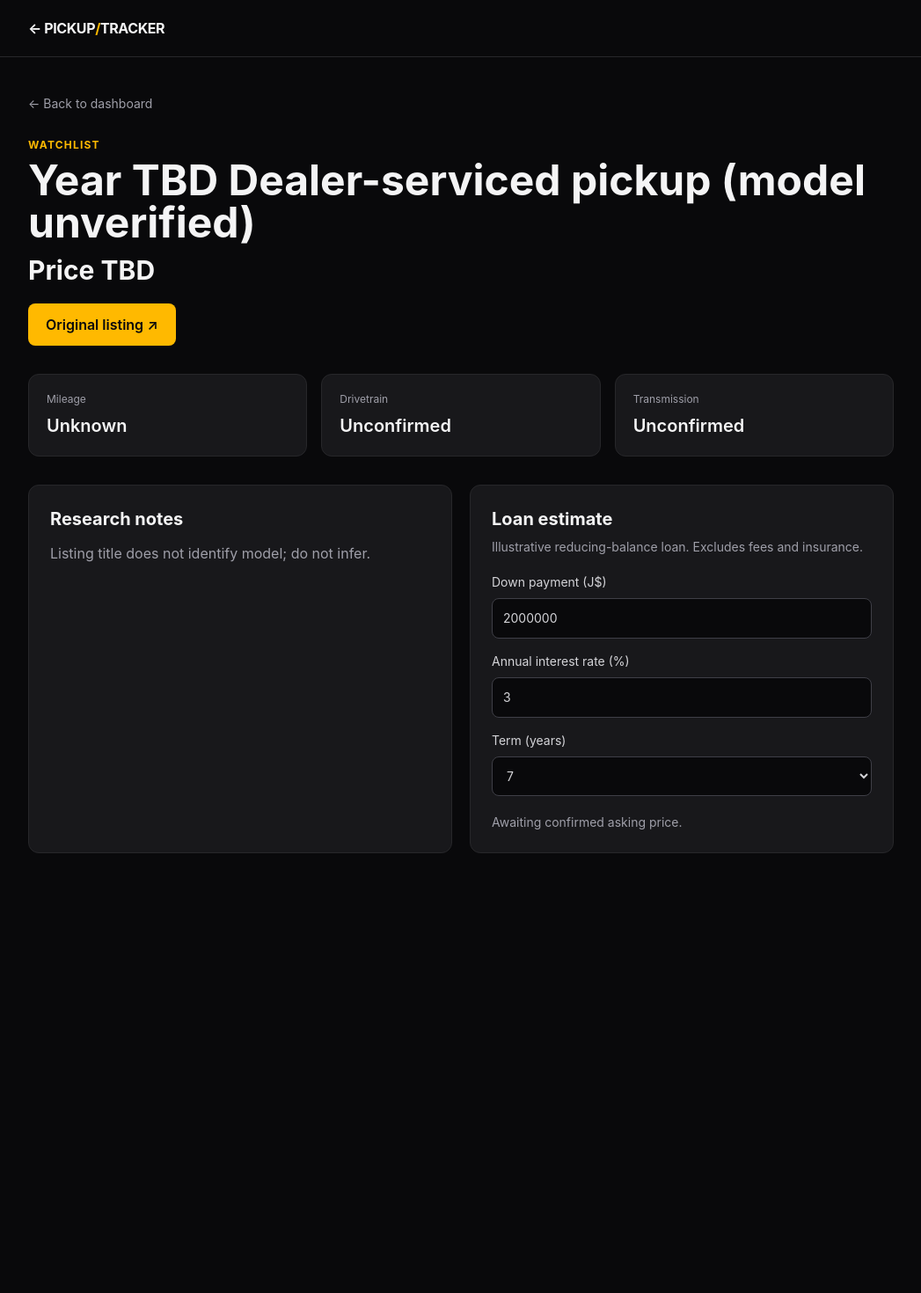
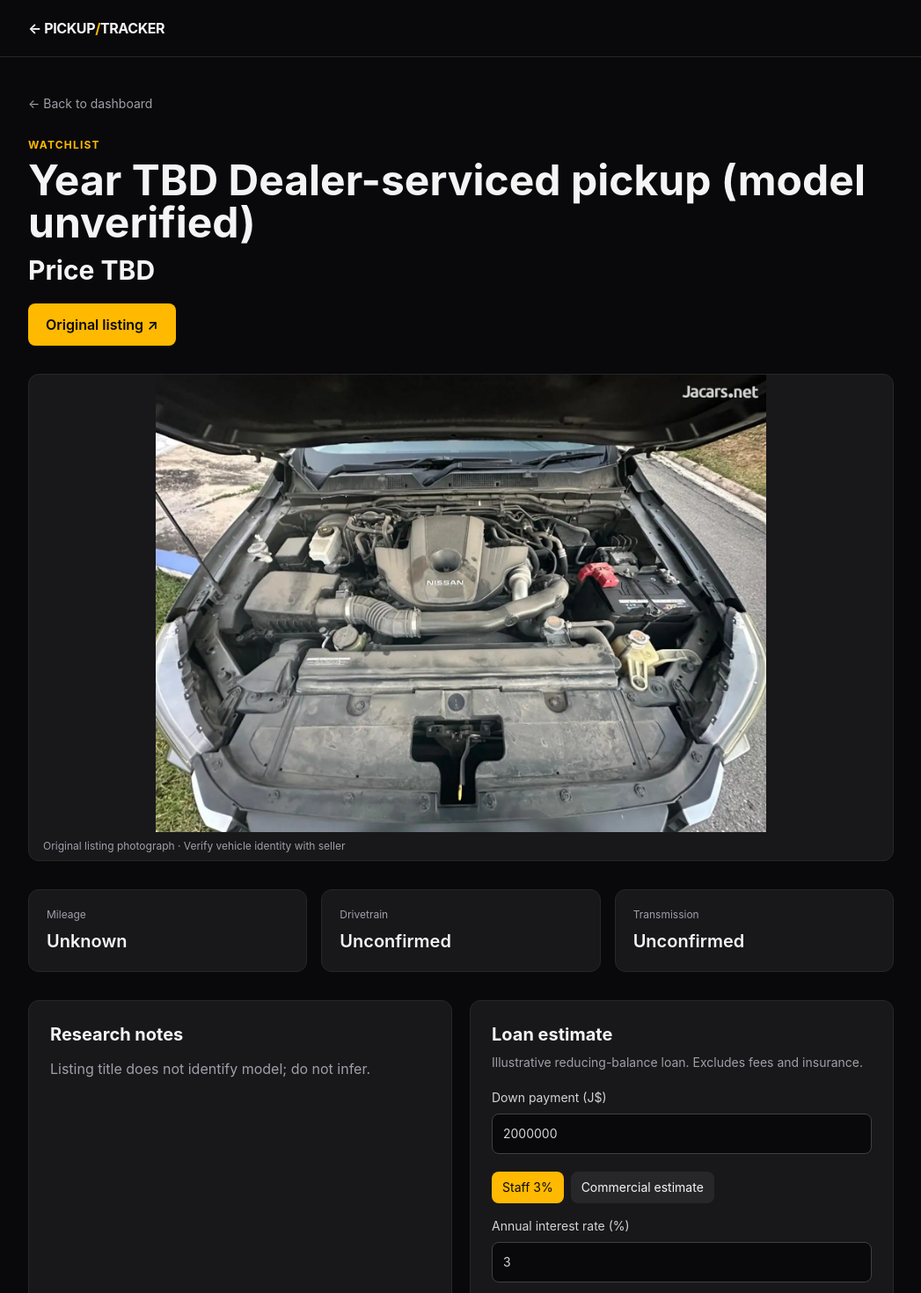
Before and after one commit to RowAtk/pickup-tracker, a SvelteKit app: page /vehicles/dealer-serviced-2529403 in a window 1280 px wide. Shown: the top 1470 px of the page at 88% size, without its empty margins (116-1163 px from the left). Before the commit the page ends 1010 px from the top, so only its background shows below. Built offline with nearby package versions, Linux system fonts and the light colour scheme.

Commit message:
Show cached vehicle photos on detail pages and compare staff versus commercial loan scenarios

```diff
--- a/src/routes/vehicles/[id]/+page.svelte
+++ b/src/routes/vehicles/[id]/+page.svelte
@@ -1,11 +1,14 @@
 <script lang="ts">
   import { page } from '$app/state';
   import { vehicles } from '$lib/data/vehicles';
+  import { vehicleImages } from '$lib/data/vehicle-images';
   let vehicle = $derived(vehicles.find(v => v.id === page.params.id));
   let deposit = $state(2000000);
+  let rateScenario = $state<'staff' | 'commercial'>('staff');
   let annualRate = $state(3);
   let years = $state(7);
   let financed = $derived(Math.max(0, (vehicle?.priceJmd ?? 0) - deposit));
+  let image = $derived(vehicle ? vehicleImages[vehicle.id] : undefined);
   let monthly = $derived(financed === 0 ? 0 : annualRate === 0 ? financed / (years * 12) : financed * (annualRate / 1200) / (1 - Math.pow(1 + annualRate / 1200, -years * 12)));
   const money = (n: number) => 'J$' + Math.round(n).toLocaleString('en-JM');
 </script>
@@ -19,6 +22,12 @@
       <div><p class="mb-2 text-xs font-bold uppercase tracking-widest text-amber-400">{vehicle.status}{vehicle.rank ? ' · Rank #' + vehicle.rank : ''}</p><h1 class="text-3xl font-bold sm:text-5xl">{vehicle.year || 'Year TBD'} {vehicle.title}</h1><p class="mt-3 text-3xl font-bold">{vehicle.priceJmd ? money(vehicle.priceJmd) : 'Price TBD'}</p></div>
       {#if vehicle.listingUrl}<a href={vehicle.listingUrl} target="_blank" rel="noopener noreferrer" class="rounded-lg bg-amber-400 px-5 py-3 font-semibold text-zinc-950">Original listing ↗</a>{/if}
     </div>
+    {#if image?.cover}
+      <figure class="mt-8 overflow-hidden rounded-xl border border-zinc-800 bg-zinc-900">
+        <img src={image.cover} alt={`Listing photograph of ${vehicle.year} ${vehicle.title}`} class="max-h-[520px] w-full object-contain" />
+        <figcaption class="px-4 py-2 text-xs text-zinc-400">Original listing photograph · Verify vehicle identity with seller</figcaption>
+      </figure>
+    {/if}
     <div class="mt-8 grid gap-4 sm:grid-cols-3">
       <div class="rounded-xl border border-zinc-800 bg-zinc-900 p-5"><p class="text-xs text-zinc-400">Mileage</p><p class="mt-2 text-xl font-semibold">{vehicle.mileageKm ? vehicle.mileageKm.toLocaleString() + ' km' : 'Unknown'}</p></div>
       <div class="rounded-xl border border-zinc-800 bg-zinc-900 p-5"><p class="text-xs text-zinc-400">Drivetrain</p><p class="mt-2 text-xl font-semibold">{vehicle.drivetrain ?? 'Unconfirmed'}</p></div>
@@ -30,9 +39,10 @@
       {#if vehicle.concerns?.length}<h3 class="mt-6 font-semibold text-amber-400">Things to check</h3><ul class="mt-2 list-disc space-y-2 pl-5 text-sm text-zinc-300">{#each vehicle.concerns as item}<li>{item}</li>{/each}</ul>{/if}</section>
       <section class="rounded-xl border border-zinc-800 bg-zinc-900 p-6"><h2 class="text-xl font-bold">Loan estimate</h2><p class="mt-2 text-sm text-zinc-400">Illustrative reducing-balance loan. Excludes fees and insurance.</p>
         <label class="mt-5 block text-sm text-zinc-300">Down payment (J$)<input type="number" min="0" max={vehicle.priceJmd || undefined} step="100000" bind:value={deposit} class="mt-2 w-full rounded-lg border border-zinc-700 bg-zinc-950 p-3"/></label>
+        <div class="mt-5 flex gap-2"><button type="button" onclick={() => { rateScenario = 'staff'; annualRate = 3; }} class={`rounded-lg px-3 py-2 text-sm ${rateScenario === 'staff' ? 'bg-amber-400 text-zinc-950' : 'bg-zinc-800'}`}>Staff 3%</button><button type="button" onclick={() => { rateScenario = 'commercial'; annualRate = vehicle.year >= 2026 ? 8.35 : 10.6; }} class={`rounded-lg px-3 py-2 text-sm ${rateScenario === 'commercial' ? 'bg-amber-400 text-zinc-950' : 'bg-zinc-800'}`}>Commercial estimate</button></div>
         <label class="mt-4 block text-sm text-zinc-300">Annual interest rate (%)<input type="number" min="0" max="100" step=".1" bind:value={annualRate} class="mt-2 w-full rounded-lg border border-zinc-700 bg-zinc-950 p-3"/></label>
         <label class="mt-4 block text-sm text-zinc-300">Term (years)<select bind:value={years} class="mt-2 w-full rounded-lg border border-zinc-700 bg-zinc-950 p-3">{#each [3,4,5,6,7] as y}<option value={y}>{y}</option>{/each}</select></label>
-        {#if vehicle.priceJmd}<div class="mt-6 border-t border-zinc-700 pt-5"><p class="text-sm text-zinc-400">Estimated monthly payment</p><p class="mt-1 text-3xl font-bold text-amber-400">{money(monthly)}</p><p class="mt-2 text-xs text-zinc-500">Amount financed: {money(financed)}. Actual loan eligibility, term and rates depend on lender and vehicle age.</p></div>{:else}<p class="mt-5 text-sm text-zinc-400">Awaiting confirmed asking price.</p>{/if}
+        {#if vehicle.priceJmd}<div class="mt-6 border-t border-zinc-700 pt-5"><p class="text-sm text-zinc-400">Estimated monthly payment</p><p class="mt-1 text-3xl font-bold text-amber-400">{money(monthly)}</p><p class="mt-2 text-xs text-zinc-500">Amount financed: {money(financed)}. Target monthly payment: J$75,000. {monthly > 75000 ? 'Above target.' : 'Within target.'} Rates are illustrative; older vehicles may be ineligible for vehicle financing.</p></div>{:else}<p class="mt-5 text-sm text-zinc-400">Awaiting confirmed asking price.</p>{/if}
       </section>
     </div>
   {:else}<h1 class="text-2xl font-bold">Vehicle not found</h1><a href="/" class="mt-5 inline-block text-amber-400">Return to dashboard</a>{/if}
```
